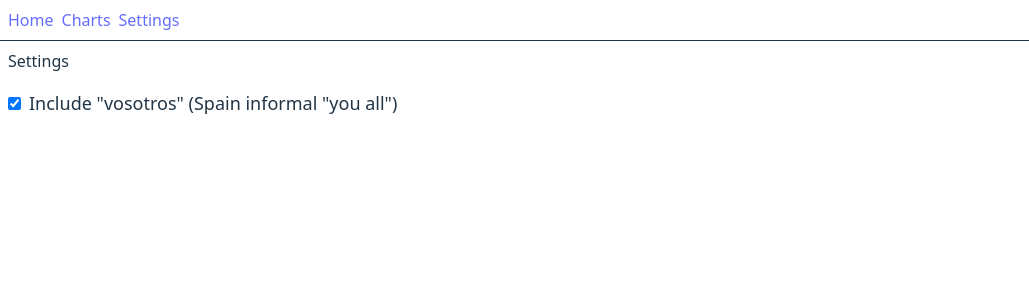
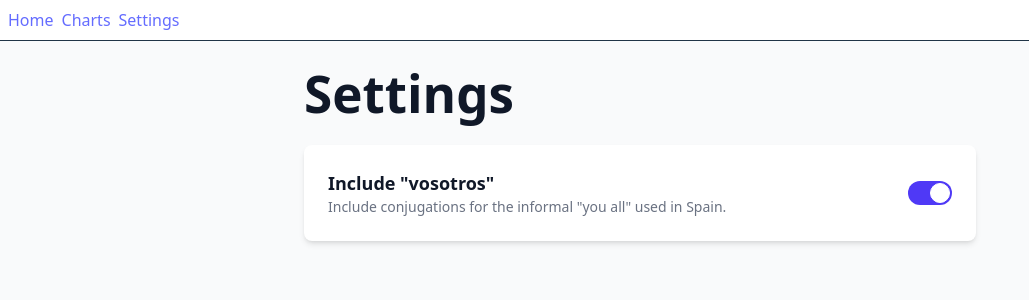
Before and after one commit to FantasticalAphant/conjugation-quiz, a React app in the folder frontend/: page /settings in a window 1280 px wide. Shown: the top 300 px of the page, without its empty margins (0-1029 px from the left). Built offline with nearby package versions, Linux system fonts and the light colour scheme; the HTML template or start-up script is replaced by a standard one.

Commit message:
style: update settings page

```diff
--- a/frontend/src/routes/settings.tsx
+++ b/frontend/src/routes/settings.tsx
@@ -7,33 +7,52 @@ export const Route = createFileRoute("/settings")({
 
 function Settings() {
     const [includeVosotros, setIncludeVosotros] = useState(() => {
-        // Initialize from localStorage or default to true
         const stored = localStorage.getItem("includeVosotros");
         return stored ? JSON.parse(stored) : true;
     });
 
     useEffect(() => {
-        // Save to localStorage whenever it changes
         localStorage.setItem(
             "includeVosotros",
             JSON.stringify(includeVosotros),
         );
+        // Dispatch a storage event to notify other tabs/windows
+        window.dispatchEvent(new Event("storage"));
     }, [includeVosotros]);
 
     return (
-        <div className="p-2">
-            <h3>Settings</h3>
-            <div className="flex items-center space-x-2 mt-4">
+        <div className="p-4 md:p-6 bg-gray-50 dark:bg-gray-900 min-h-screen">
+            <div className="max-w-2xl mx-auto">
+                <h1 className="text-2xl font-bold text-gray-900 dark:text-white mb-6">
+                    Settings
+                </h1>
+                <div className="bg-white dark:bg-gray-800 rounded-lg shadow-md p-6">
+                    <div className="flex items-center justify-between">
+                        <div>
+                            <h2 className="text-lg font-semibold text-gray-900 dark:text-white">
+                                Include "vosotros"
+                            </h2>
+                            <p className="text-sm text-gray-500 dark:text-gray-400">
+                                Include conjugations for the informal "you all" used in Spain.
+                            </p>
+                        </div>
+                        <label htmlFor="vosotros-toggle" className="flex cursor-pointer items-center">
+                            <div className="relative">
                                 <input
+                                    type="checkbox"
                                     id="vosotros-toggle"
-                    type="checkbox"
+                                    className="sr-only peer"
                                     checked={includeVosotros}
                                     onChange={(e) => setIncludeVosotros(e.target.checked)}
-                    className="toggle toggle-primary"
                                 />
-                <label htmlFor="vosotros-toggle" className="text-lg">
-                    Include "vosotros" (Spain informal "you all")
+                                <div
+                                    className="w-11 h-6 bg-gray-200 dark:bg-gray-700 rounded-full peer
+                                    peer-checked:after:translate-x-full peer-checked:after:border-white after:content-[''] after:absolute after:top-0.5 after:left-[2px] after:bg-white after:border after:border-gray-300 after:rounded-full after:h-5 after:w-5 after:transition-all peer-checked:bg-indigo-600"
+                                ></div>
+                            </div>
                         </label>
+                    </div>
+                </div>
             </div>
         </div>
     );
```
Lines whose indentation alone changed are shown as unchanged.
